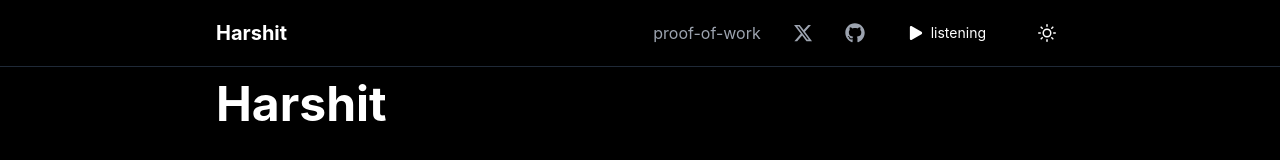
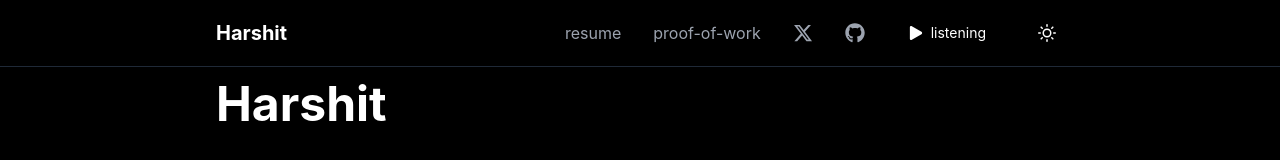
Before and after one commit to harshitneversettle/main_portfolio, a React (Vite) app: page / in a window 1280 px wide. Shown: the top 160 px of the page. Built offline with nearby package versions, Linux system fonts and the light colour scheme; no server answers.

Commit message:
Add : Resume link

```diff
--- a/src/components/Navbar.jsx
+++ b/src/components/Navbar.jsx
@@ -28,6 +28,13 @@ export default function Navbar({ darkMode, setDarkMode }) {
         </a>
 
         <div className="flex items-center gap-2 sm:gap-4 md:gap-8">
+          <a
+            href="https://drive.google.com/file/d/1RRkcw3WzGq3wbWT2xgR3kBKCXZvdbmgk/view?usp=sharing"
+            target="_blank"
+            className="hidden md:block text-md md:text-md text-gray-600 dark:text-gray-400 hover:text-black dark:hover:text-white transition-colors"
+          >
+            resume
+          </a>
           <a
             href="#proof-of-work"
             className="hidden md:block text-md md:text-md text-gray-600 dark:text-gray-400 hover:text-black dark:hover:text-white transition-colors"
```
